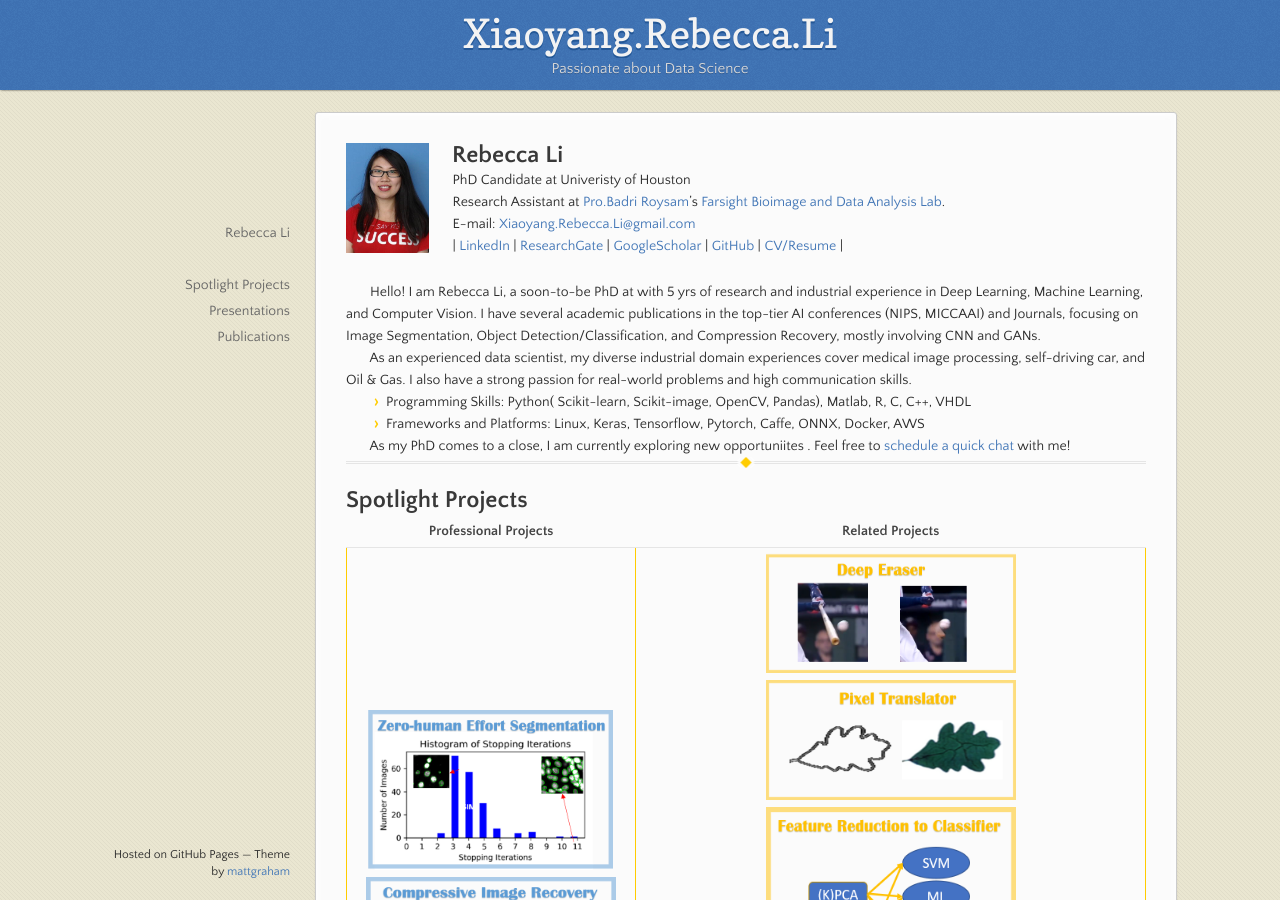
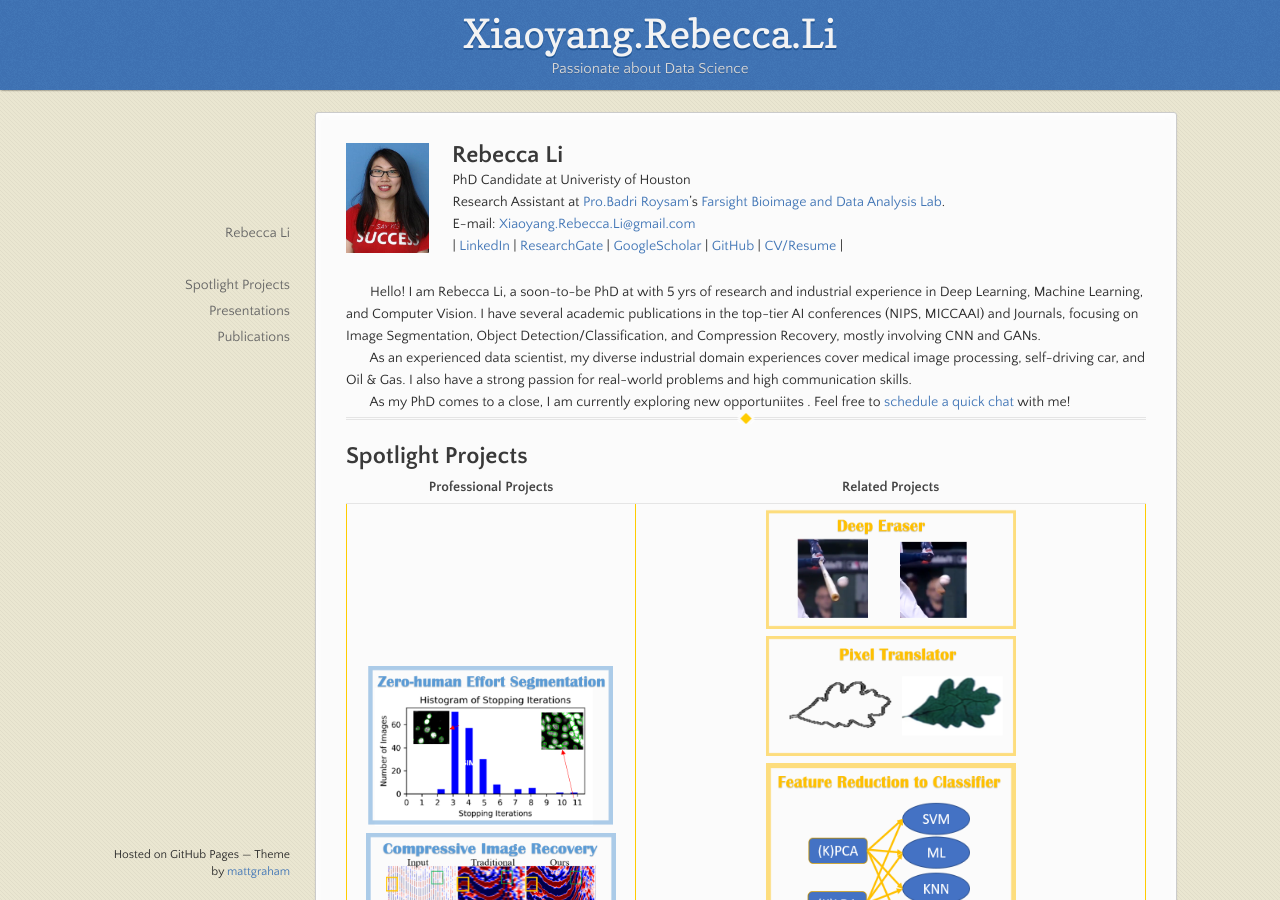
Before and after one commit to Xiaoyang-Rebecca/xiaoyang-rebecca.github.io, a Jekyll site: the page built from index.md, in a window 1280 px wide and 900 px high. Built offline with Jekyll 4.4.1, drawn with Linux system fonts in a browser that asks for light colours; our own code applies the rules of GitHub Pages for plain Markdown files.

Commit message:
Update index.md

```diff
--- a/index.md
+++ b/index.md
@@ -14,12 +14,7 @@
 
 &nbsp;&nbsp;&nbsp;&nbsp;&nbsp;&nbsp; As an experienced data scientist, my diverse industrial domain experiences cover medical image processing, self-driving car, and Oil & Gas. I also have a strong passion for real-world problems and high communication skills.
 
-- Programming Skills: Python( Scikit-learn, Scikit-image, OpenCV, Pandas), Matlab, R, C, C++, VHDL
-
-- Frameworks and Platforms: Linux, Keras, Tensorflow, Pytorch, Caffe, ONNX, Docker, AWS
-
 &nbsp;&nbsp;&nbsp;&nbsp;&nbsp;&nbsp; As my PhD comes to a close, I am currently exploring new opportuniites . Feel free to [schedule a quick chat](https://support.zoom.us/hc/en-us/articles/201362413-Scheduling-meetings) with me!
-
 
 
 --------------
```
